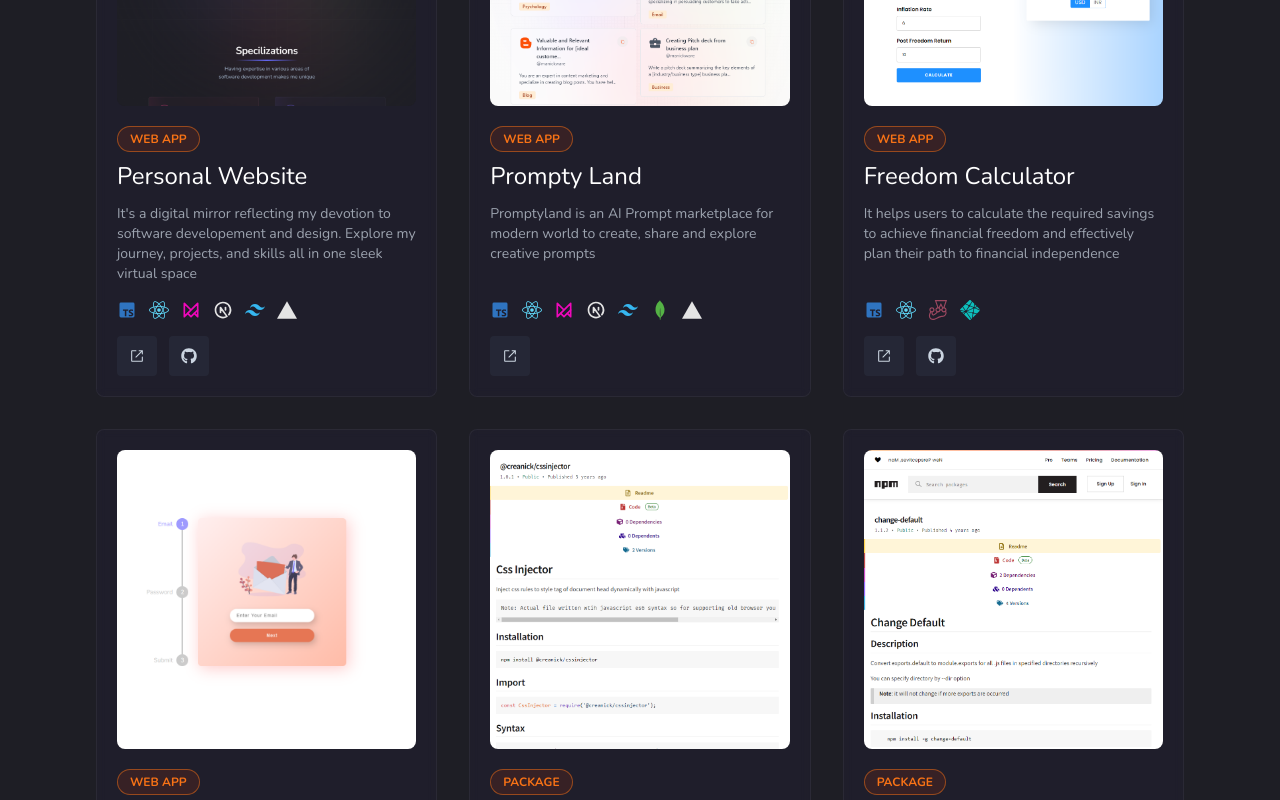
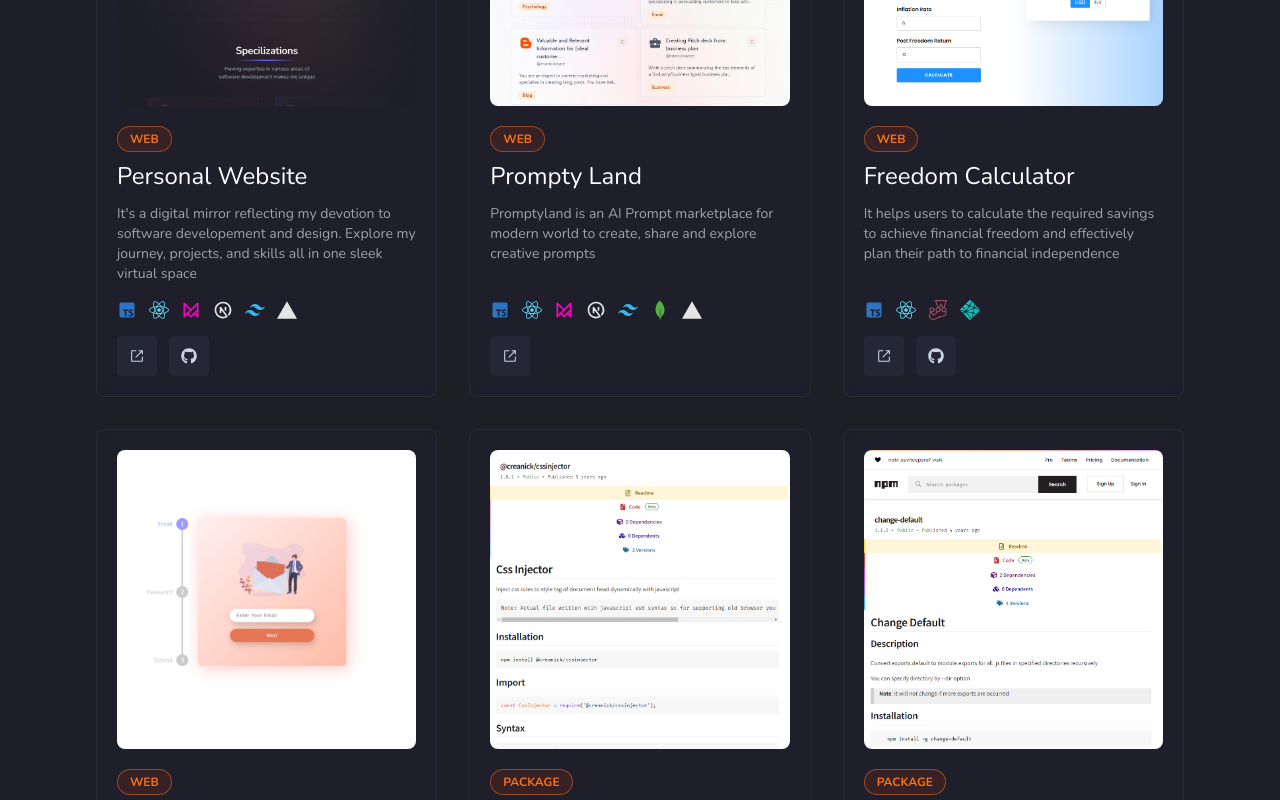
Before and after one commit to manickjamadar/personal-website, a Next.js app: page / in a window 1280 px wide. Shown: the part 2160-2960 px from the top of the page. Built offline with nearby package versions, Linux system fonts and the light colour scheme.

Commit message:
renamed project category

```diff
--- a/app/data/projects.ts
+++ b/app/data/projects.ts
@@ -1,8 +1,8 @@
 import LinkPath from "../utils/linkPath";
 import { ISkill, Skill } from "./skills";
 export enum ProjectCategory {
-  mobileApp = "Mobile App",
-  webApp = "Web App",
+  mobileApp = "Mobile",
+  webApp = "Web",
   design = "UI/UX",
   package = "Package",
 }
```
